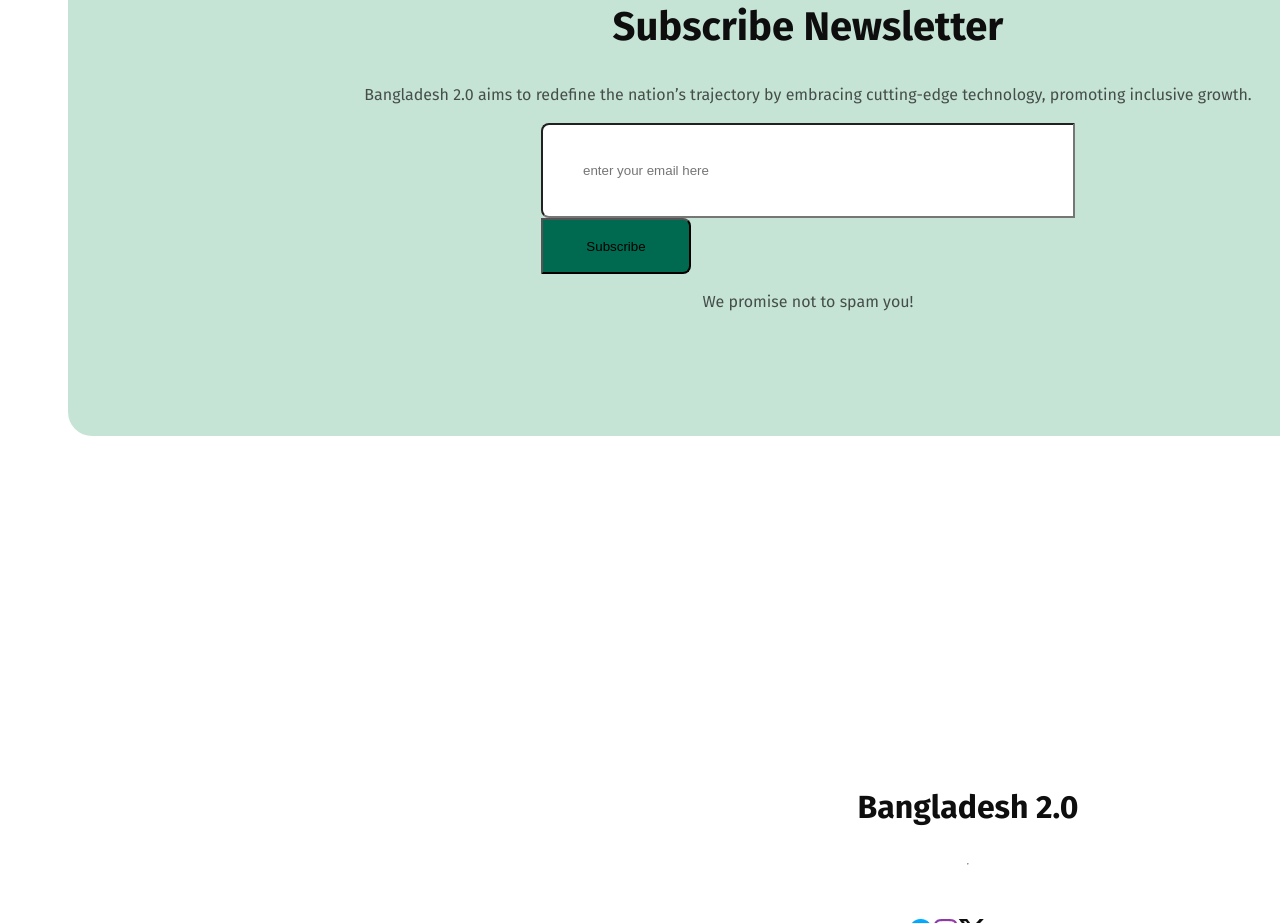
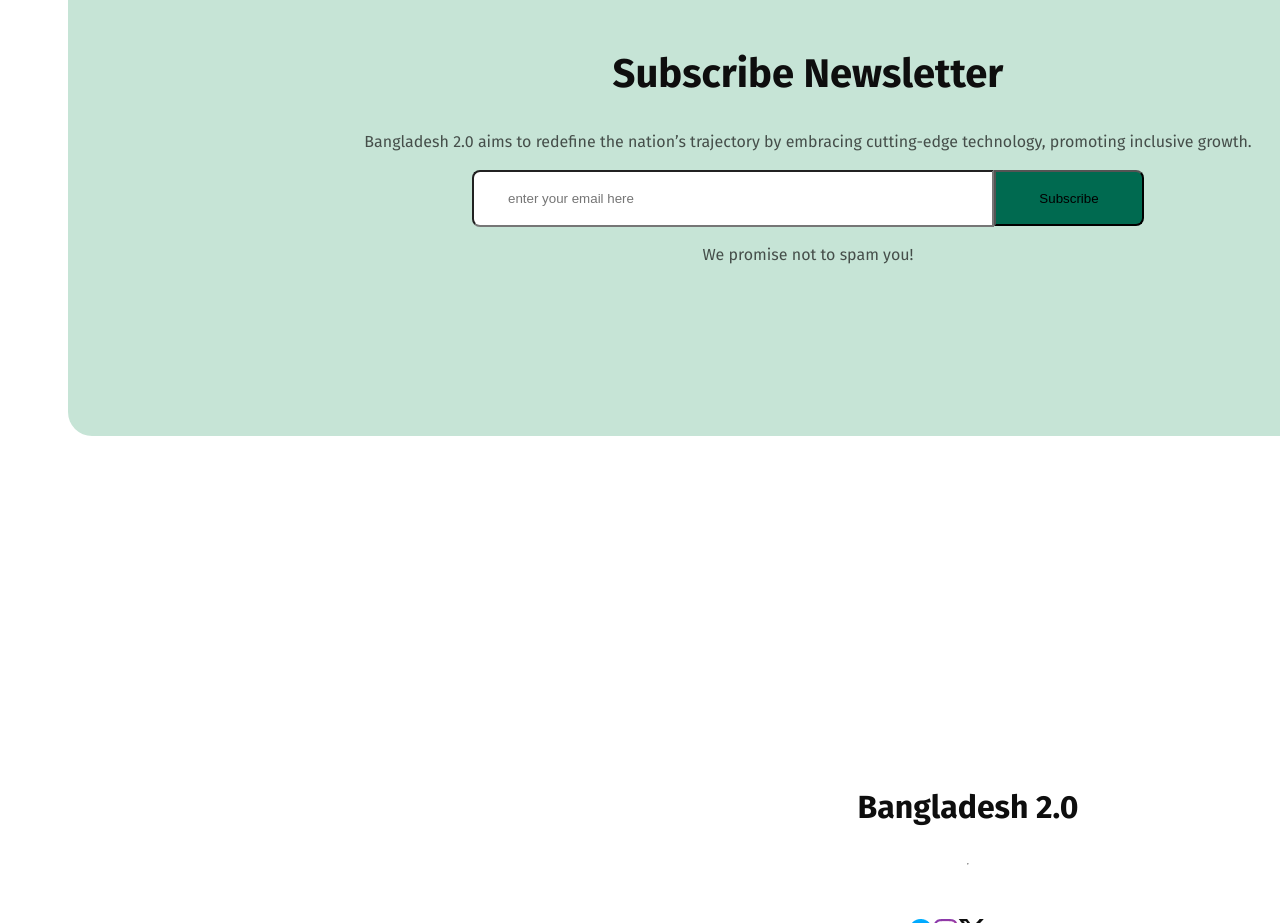
Before and after one commit to sm-sobuj000/milstone1-assignment, a plain HTML site: page index.html in a window 1280 px wide. Shown: the part 6998-7921 px from the top of the page. Drawn offline with Linux system fonts and the light colour scheme.

Commit message:
add input into one line

```diff
--- a/css.css
+++ b/css.css
@@ -807,18 +807,21 @@ line-height: 24px;
 letter-spacing: 0%;
 text-align: center;
 }
+.newsform{
+    display: flex;
+}
 #email{
     /* Frame 2087325514 */
 position: static;
 width: 450px;
-height: 55px;
+height: 19px;
 /* Auto layout */
 display: flex;
 flex-direction: column;
 justify-content: flex-start;
 align-items: flex-start;
 gap: 24;
-padding: 18px 40px 18px 40px;
+padding: 17px 34px 17px 34px;
 
 
 /* Inside Auto Layout */
@@ -853,6 +856,7 @@ border-radius: 0px 8px 8px 0px;
 
 background: rgb(0, 106, 80);
 }
+#mm22:hover{background-color: brown;}
 
 /* footer section */
 #footer-head{
--- a/index.html
+++ b/index.html
@@ -111,9 +111,9 @@
   <section class="newsletter">
     <h1>Subscribe Newsletter</h1>
     <p>Bangladesh 2.0 aims to redefine the nation’s trajectory by embracing cutting-edge technology, promoting inclusive growth.</p>
-    <form action="">
+    <form action="" class="newsform">
       <input type="email" name="" id="email" placeholder="enter your email here">
-      <input type="button" value="Subscribe" class="Subscribebotton">
+      <input type="button" value="Subscribe" class="Subscribebotton" id="mm22">
     </form>
     <p>We promise not to spam you!</p>
   </section>
```
